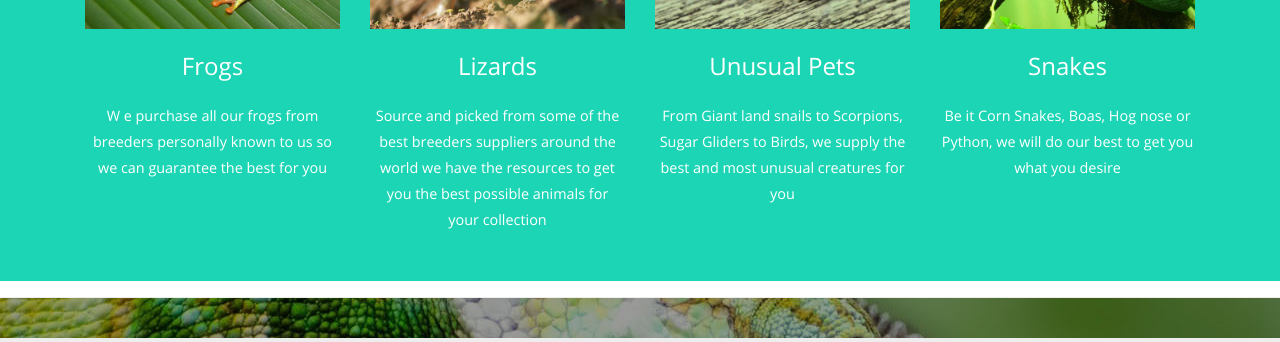
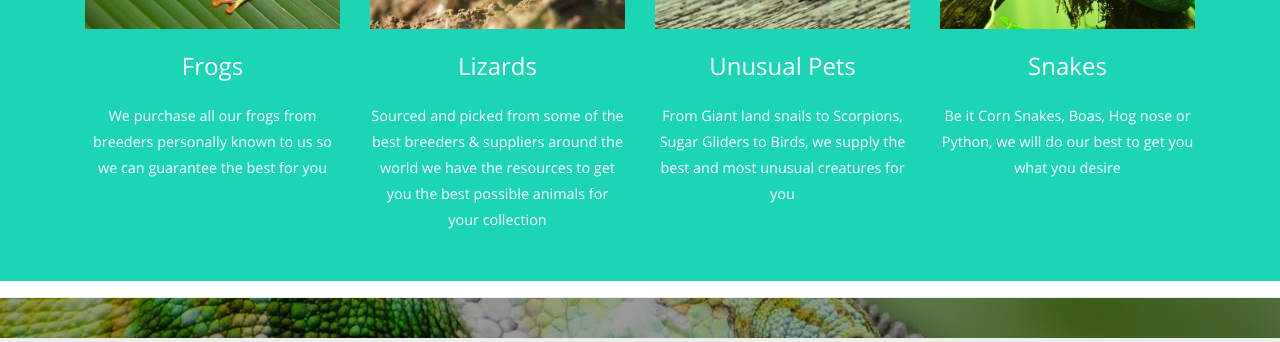
Before and after one commit to Code-Institute-Submissions/Davys-Pets-Website-shop, a Django app: page /about/ in a window 1280 px wide. Shown: the part 1870-2212 px from the top of the page. Run offline with Django 3.2, Linux system fonts and the light colour scheme; parts of the project's set-up code (start-up, migrations or seed data) failed here and were passed over; some libraries are stand-ins or nearby versions.

Commit message:
editing text

```diff
--- a/templates/about.html
+++ b/templates/about.html
@@ -54,12 +54,12 @@
 					<div class="col-md-3 team-grid">
 						<img src="{% static 'images/g2.jpg'%}" alt="">
 						<h6>Frogs</h6>
-						<p>W e purchase all our frogs from breeders personally known to us so we can guarantee the best for you</p>
+						<p>We purchase all our frogs from breeders personally known to us so we can guarantee the best for you</p>
 					</div>
 					<div class="col-md-3 team-grid">
 						<img src="{% static 'images/g3.jpg'%}" alt="">
 						<h6>Lizards</h6>
-						<p> Source and picked from some of the best breeders suppliers around the world we have the resources to get you the best possible animals for your collection</p>
+						<p> Sourced and picked from some of the best breeders & suppliers around the world we have the resources to get you the best possible animals for your collection</p>
 					</div>
 					<div class="col-md-3 team-grid">
 						<img src="{% static 'images/g6.jpg'%}" alt="">
```
